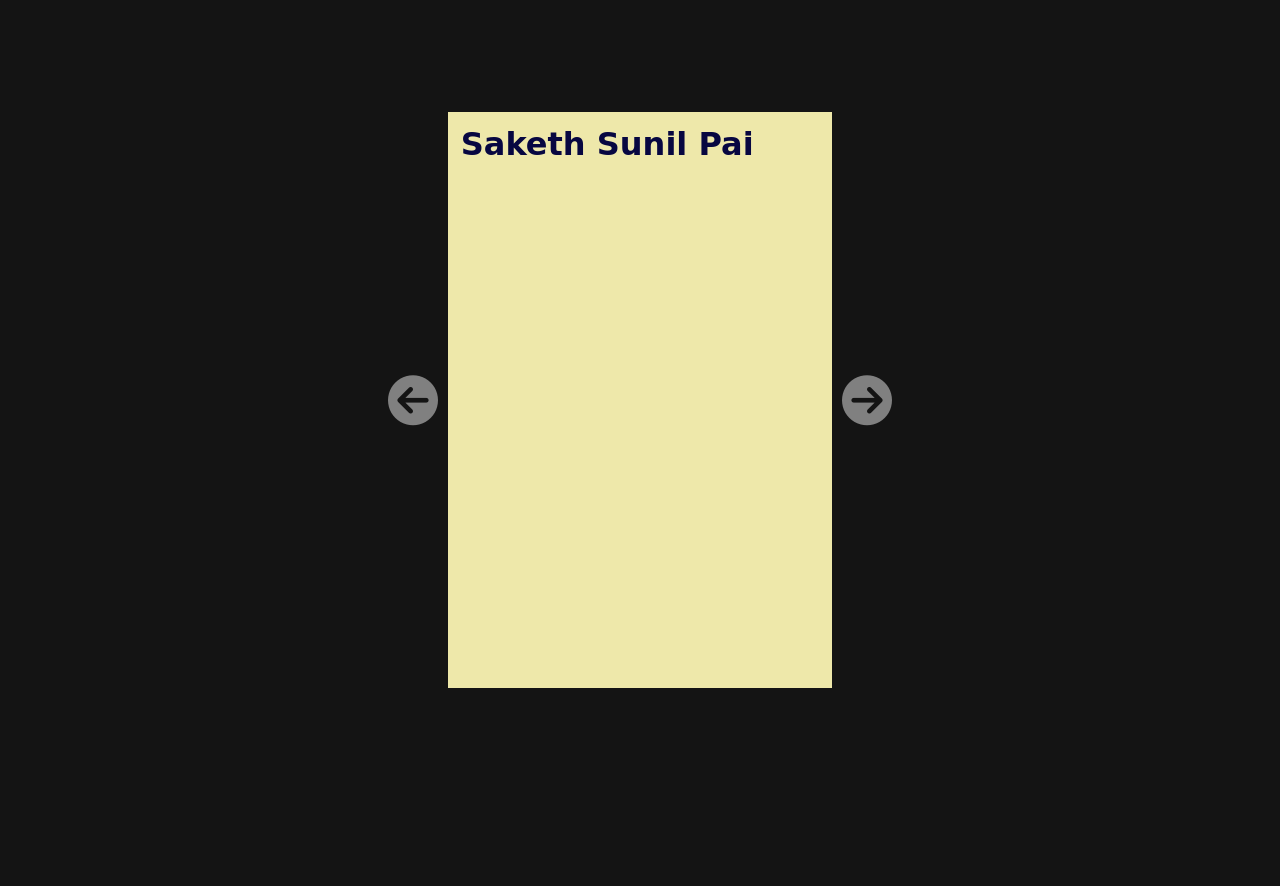
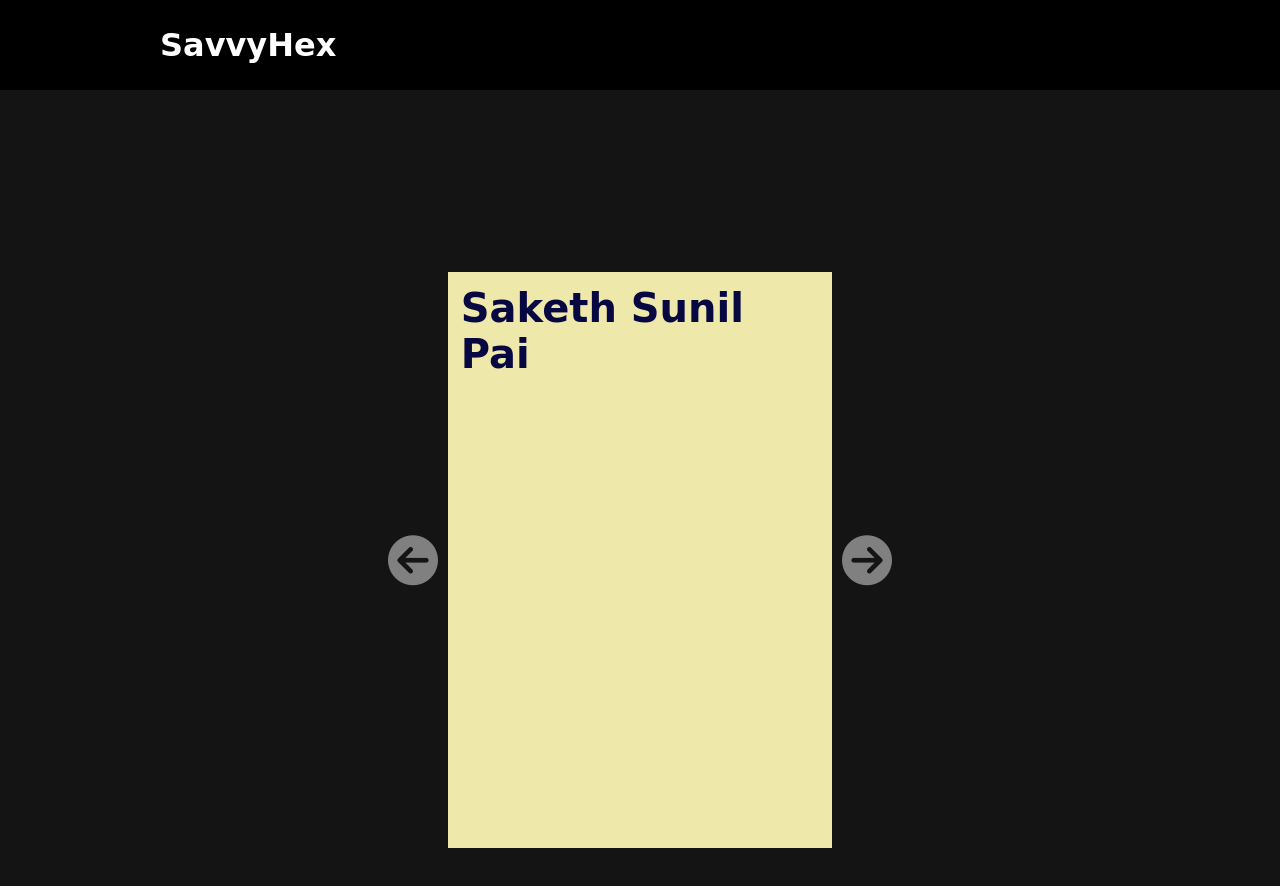
Before and after one commit to SavvyHex/savvyhex.github.io, a plain HTML site: page index.html in a window 1280 px wide. Before the commit the page ends 800 px from the top, so only its background shows below. Drawn offline with Linux system fonts and the light colour scheme; a web font is replaced by a local one.

Commit message:
re-added header

```diff
--- a/index.html
+++ b/index.html
@@ -11,6 +11,14 @@
     <script src="https://kit.fontawesome.com/b0f29e9bfe.js" crossorigin="anonymous"></script>
 </head>
 <body>
+    <div class="header">
+        <div class="inner_header">
+            <div class="username">
+                <h1>SavvyHex</h1>
+            </div>
+        </div>
+    </div>
+
     <button id="prev-btn">
         <i class="fas fa-arrow-circle-left"></i>
     </button>
--- a/styles.css
+++ b/styles.css
@@ -13,16 +13,45 @@ body {
     color: rgb(255, 255, 255);
     background-color: rgb(20, 20, 20);
 
-    height: 100vh;
+    height: 140vh;
     display: flex;
     justify-content: center;
     align-items: center;
 }
 
+.header {
+    z-index: 60;
+    top: 0;
+    position: fixed;
+    font-family: 'Luxurious Roman', cursive;
+    width: 100%;
+    height: 90px;
+    background-color: rgb(0, 0, 0);
+    display: block;
+}
+
+.inner_header {
+    width: 75%;
+    height: 100%;
+    display: block;
+    margin: 0 auto;
+}
+
+.username {
+    height: 100%;
+    display: table;
+    float: left;
+}
+
+.username h1{
+    height: 100%;
+    display: table-cell;
+    vertical-align: middle;
+}
+
 .book {
+    font-size: 20px;
     color: rgb(7, 7, 65);
-    margin-top: 10vw;
-    margin-bottom: 10vw;
     position: relative;
     width: 30vw;
     height: 45vw;
```
